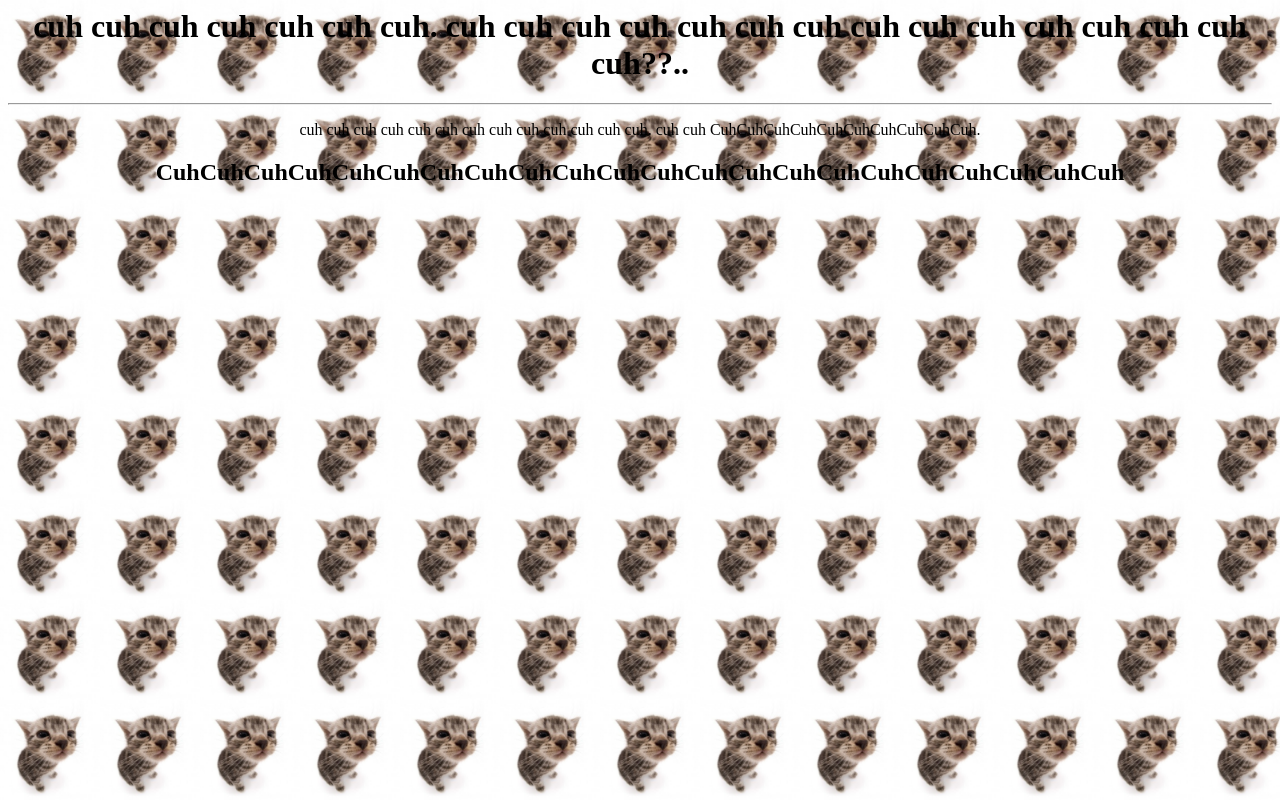
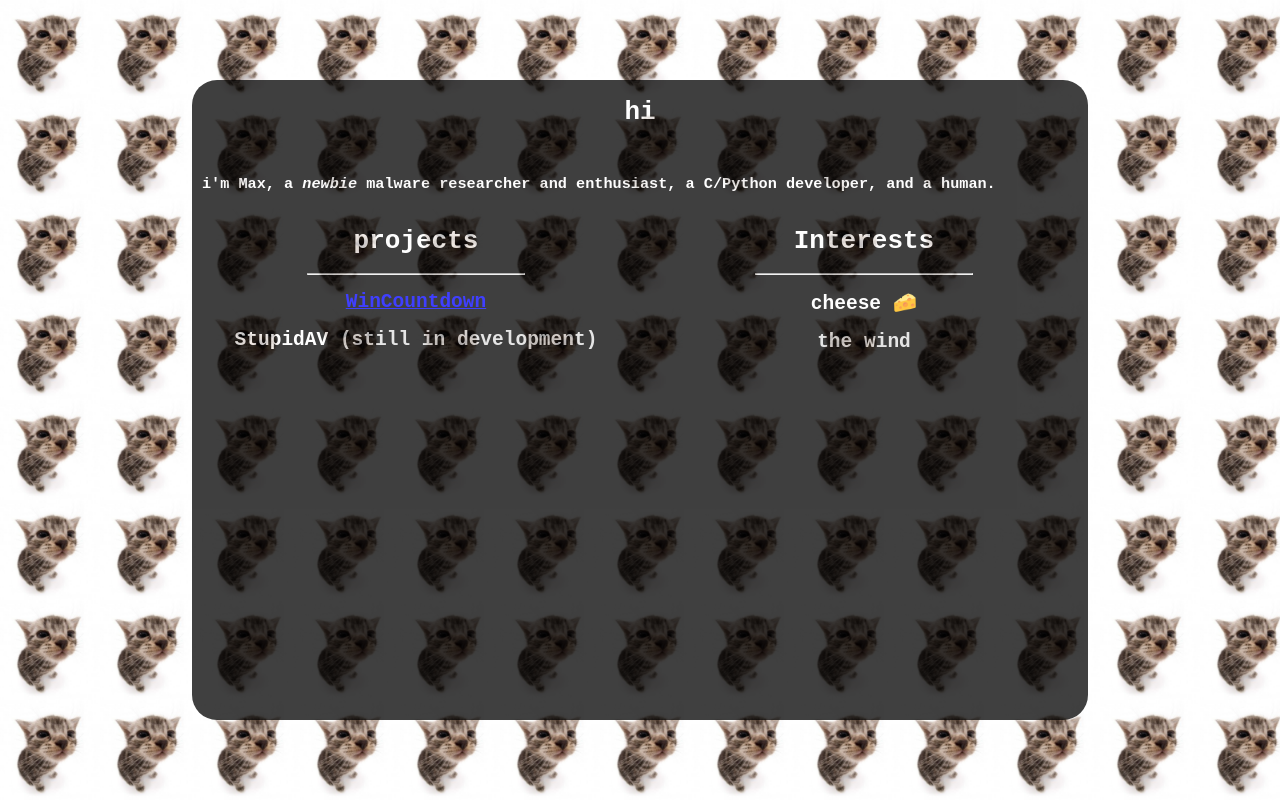
Before and after one commit to MaxymTheIdiot/best-site-ever, a plain HTML site: page index.html in a window 1280 px wide. Drawn offline with Linux system fonts and the light colour scheme.

Commit message:
CuhCuhCuhCuhCuhCuhCuhCuhCuhCuhCuhCuhCuhCuhCuhCuhCuh

```diff
--- a/index.html
+++ b/index.html
@@ -1,17 +1,27 @@
 <html>
   <head>
-    <title>test</title>
+    <title>Max's webpage</title>
     <link rel="stylesheet" href="style.css">
   </head>
 
   <body>
-    <center>
-      <h1>cuh cuh cuh cuh cuh cuh cuh. cuh cuh cuh cuh cuh cuh cuh cuh cuh cuh cuh cuh cuh cuh cuh??..</h1>
-      <hr>
-      <p>cuh cuh cuh cuh cuh cuh cuh cuh cuh cuh cuh cuh cuh. cuh cuh CuhCuhCuhCuhCuhCuhCuhCuhCuhCuh.</p>
-      <h2>CuhCuhCuhCuhCuhCuhCuhCuhCuhCuhCuhCuhCuhCuhCuhCuhCuhCuhCuhCuhCuhCuh</h2>
-    </center>
-
+    <div class="container">
+      <h1>hi</h1>
+      <br>
+      <h3 class="ta-l text-main">i'm Max, a <i><b>newbie</b></i> malware researcher and enthusiast, a C/Python developer, and a human.</h3>
+      <div class="projects">
+        <h1>projects</h1>
+        <hr style="max-width: 50%">
+        <a href="https://wincountdown.neocities.org"><h2>WinCountdown</h2></a>
+        <h2>StupidAV <span style="color: #ddd">(still in development)</span></h2>
+      </div>
+      <div class="interests">
+        <h1>Interests</h1>
+        <hr style="max-width: 50%">
+        <h2>cheese 🧀</h2>
+        <a href="https://wikipedia.org/wiki/Wind" style="text-decoration: none !important"><h2 style="color: #ddd !important;">the wind</h2></a>
+      </div>
+    </div>
     <script src="js/bg.js"></script>
   </body>
 </html>
--- a/style.css
+++ b/style.css
@@ -1,4 +1,57 @@
+html {
+  font-family: monospace;
+}
+
 body {
-    background-image: url("cuh.png");
-    background-size: 100px 100px;
-  }
+  background-image: url("cuh.png");
+  background-size: 100px 100px;
+}
+
+.container {
+  background-color: #000;
+  opacity: 0.75;
+  position: absolute;
+  top: 10%;
+  left: 15%;
+  width: 70%;
+  height: 80%;
+  border-radius: 25px;
+  animation: dropdown 2.69420s ease-in-out;
+  text-align: center;
+  color: #fff;
+}
+
+.ta-l {
+  text-align: left;
+}
+
+.text-main {
+  padding-left: 10px;
+}
+
+.projects, .interests {
+  display: inline-block;
+  text-align: center;
+}
+
+.projects {
+  position: absolute;
+  left: 1%;
+  width: 48%;
+}
+
+.interests {
+  position: absolute;
+  left: 51%;
+  width: 48%;
+}
+
+a {
+  color: blue;
+}
+
+@keyframes dropdown {
+  0% { top: -100% }
+  20% { top: -100% }
+  100% { top: 10% }
+}
```
